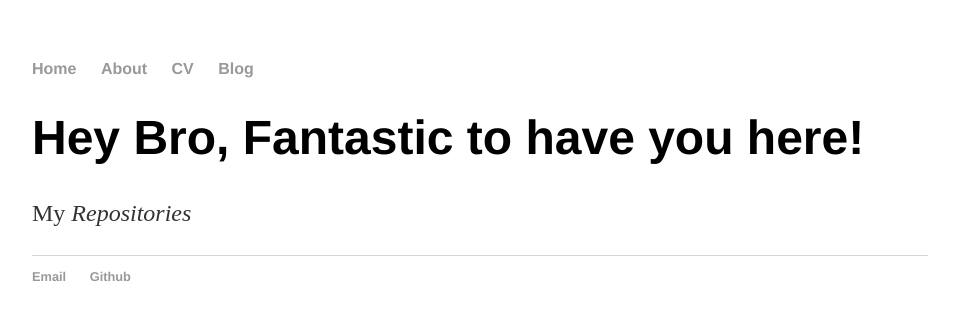
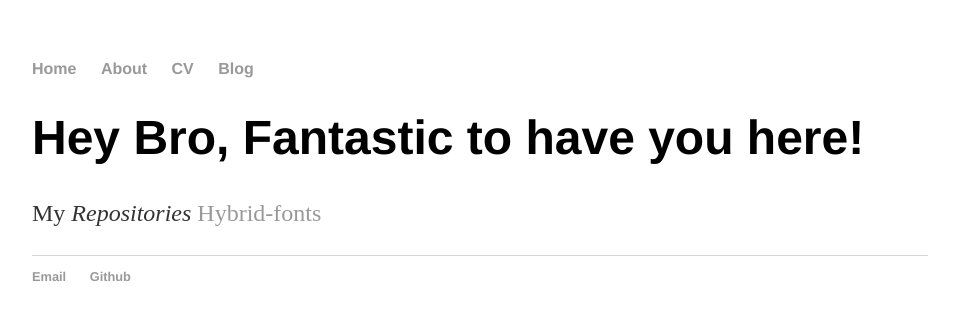
Before and after one commit to m8524769/m8524769.github.io, a Jekyll site: the page built from index.html, in a window 1280 px wide. Shown: the top 320 px of the page, without its empty margins (160-1119 px from the left). Built offline with Jekyll 4.4.1, drawn with Linux system fonts in a browser that asks for light colours.

Commit message:
Fix the links

```diff
--- a/_config.yml
+++ /dev/null
@@ -1 +0,0 @@
-theme: jekyll-theme-cayman
--- a/index.html
+++ b/index.html
@@ -5,6 +5,6 @@ title: m8524769's Github Page
 
 <div class="blurb">
 	<h1>Hey Bro, Fantastic to have you here!</h1>
-	<p>My <em>Repositories </em><a href="/Hybrid-fonts"></a></p>
+	<p>My <em>Repositories </em><a href="/Hybrid-fonts">Hybrid-fonts</a></p>
 </div>
 <!-- /.blurb -->
```
Also changed, not shown: 1 other file.
